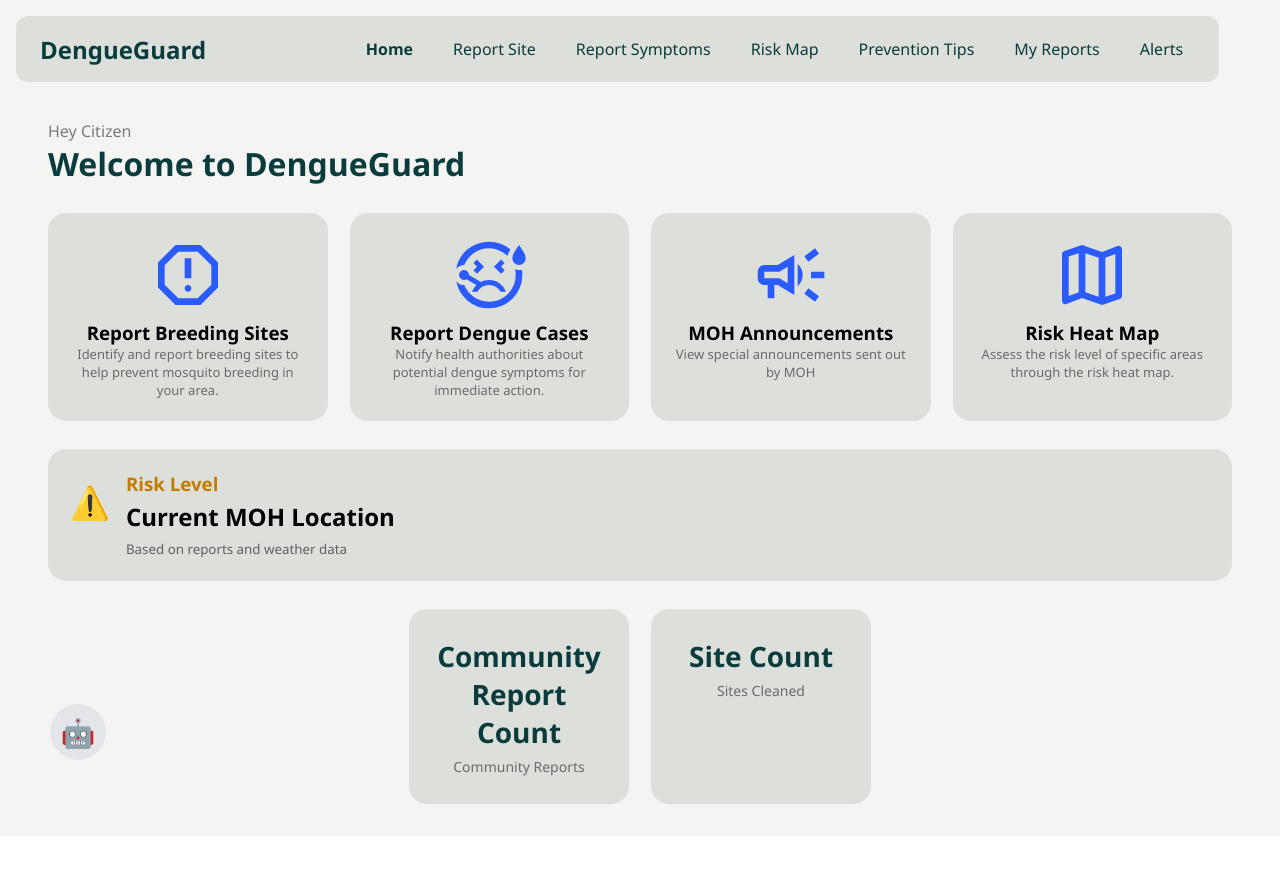
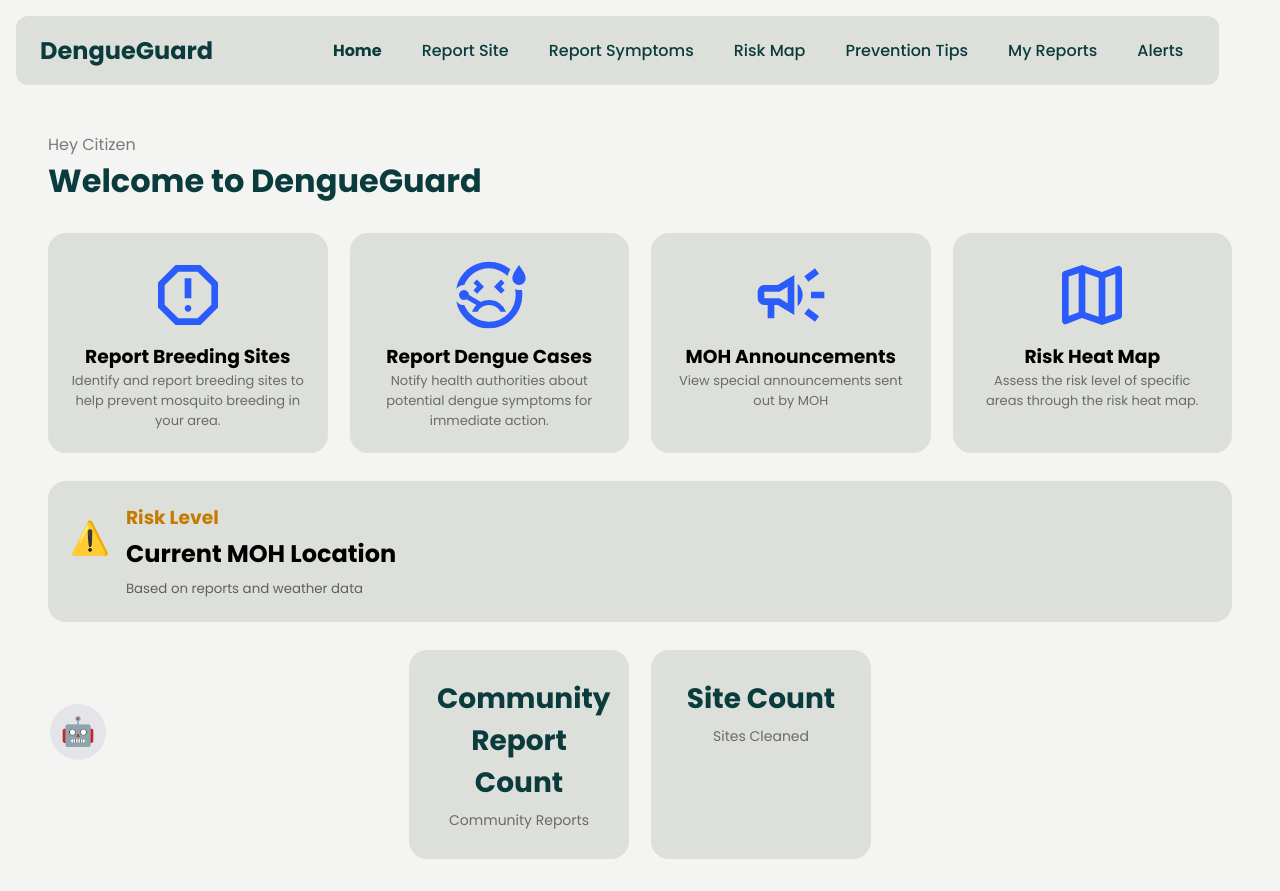
Before and after one commit to emika-sandina/dengue-guard, a React (Vite) app in the folder frontend/: page /citizen/home in a window 1280 px wide. Before the commit the page ends 836 px from the top, so only its background shows below. Built offline with nearby package versions, Linux system fonts and the light colour scheme.

Commit message:
changed font and installed axios to the frontend

```diff
--- a/frontend/package.json
+++ b/frontend/package.json
@@ -10,9 +10,11 @@
     "preview": "vite preview"
   },
   "dependencies": {
+    "axios": "^1.13.3",
     "path": "^0.12.7",
     "react": "^19.2.0",
     "react-dom": "^19.2.0",
+    "react-markdown": "^10.1.0",
     "react-router-dom": "^7.12.0"
   },
   "devDependencies": {
--- a/frontend/src/components/citizen/Chatbot/chatbot.css
+++ b/frontend/src/components/citizen/Chatbot/chatbot.css
@@ -2,7 +2,6 @@
     margin:0;
     padding:0;
     box-sizing:border-box;
-    font-family: "Segoe UI", Tahoma, Geneva, Verdana, sans-serif;
   }
 
   .button-class {
```
Also changed, not shown: 2 other files (tests, documents, lock files or other folders).
